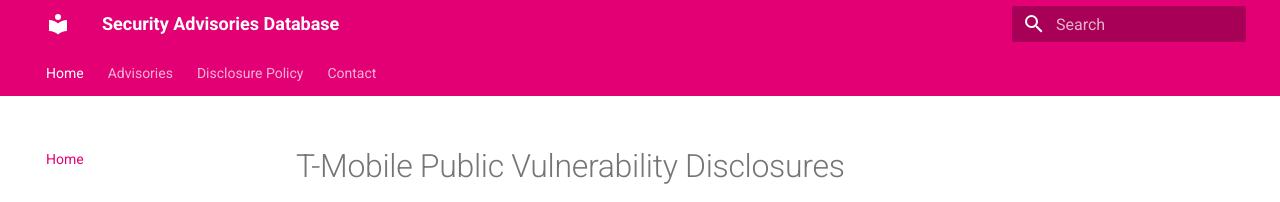
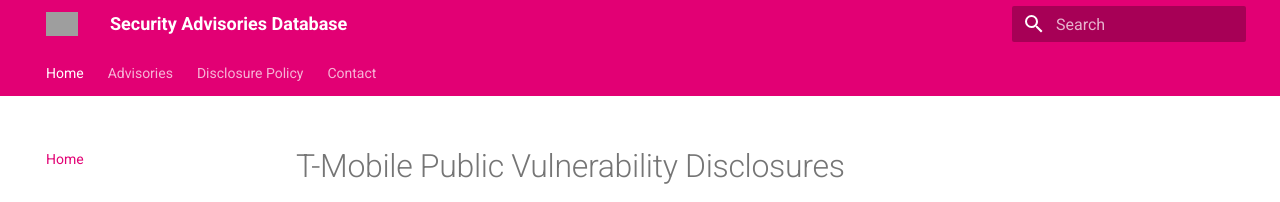
Before and after one commit to t-mobile/t-mobile.github.io, an MkDocs documentation site: the page built from docs/index.md, in a window 1280 px wide. Shown: the top 202 px of the page. Built offline with MkDocs 1.6.1 and Material for MkDocs 9.7.7, drawn with Linux system fonts in a browser that asks for light colours.

Commit message:
Some updates

```diff
--- a/docs/stylesheets/extra.css
+++ b/docs/stylesheets/extra.css
@@ -4,3 +4,8 @@
     --md-primary-fg-color--dark: #b30059;
     --md-accent-fg-color: #e20074;
 }
+
+.md-logo img {
+    width: auto;
+    height: auto;
+}
--- a/mkdocs.yml
+++ b/mkdocs.yml
@@ -5,6 +5,7 @@
 theme:
   name: material
   favicon: assets/icon.png
+  logo: assets/logo,jpg
   palette:
     primary: custom
     accent: custom
```
Also changed, not shown: docs/assets/logo.jpg (added).
